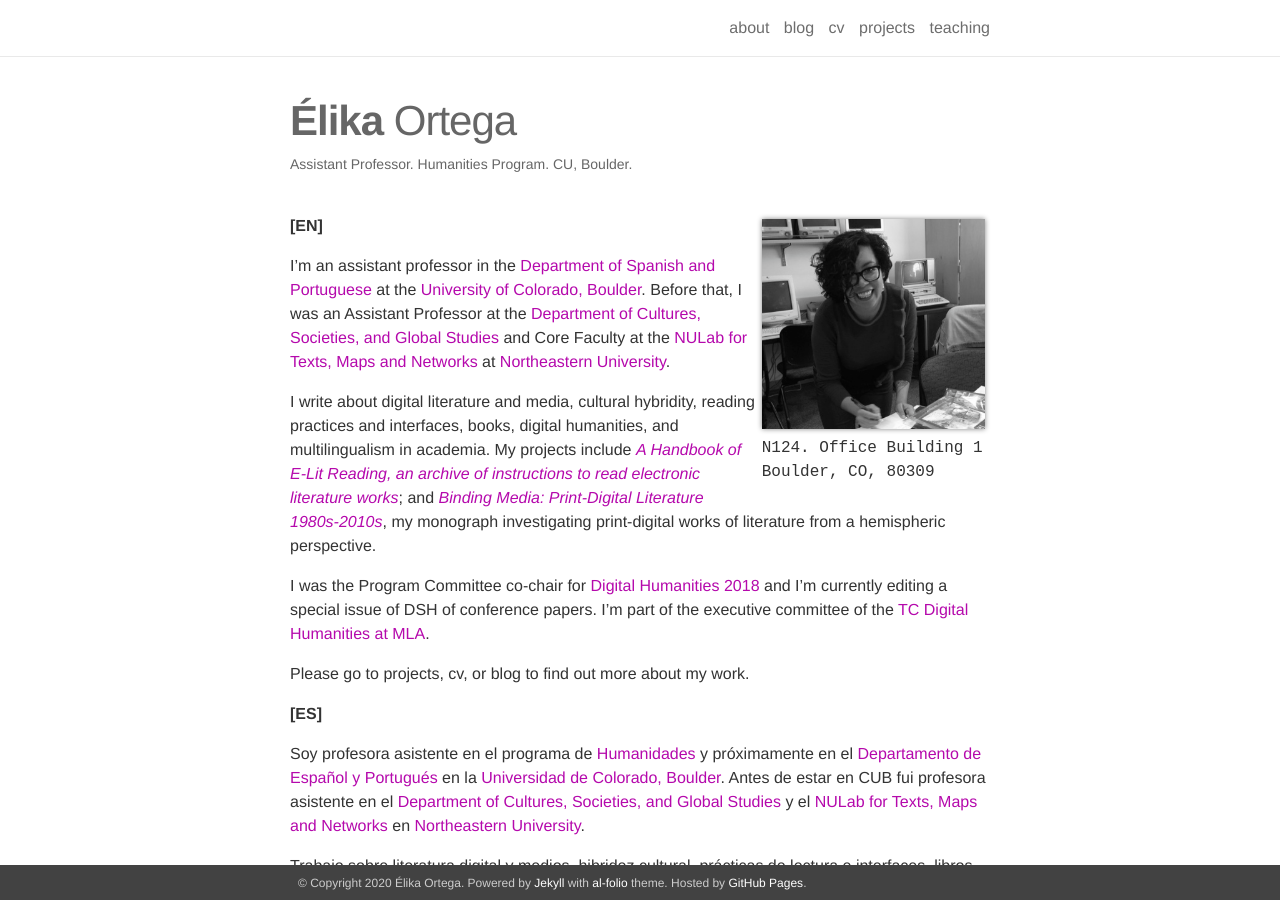
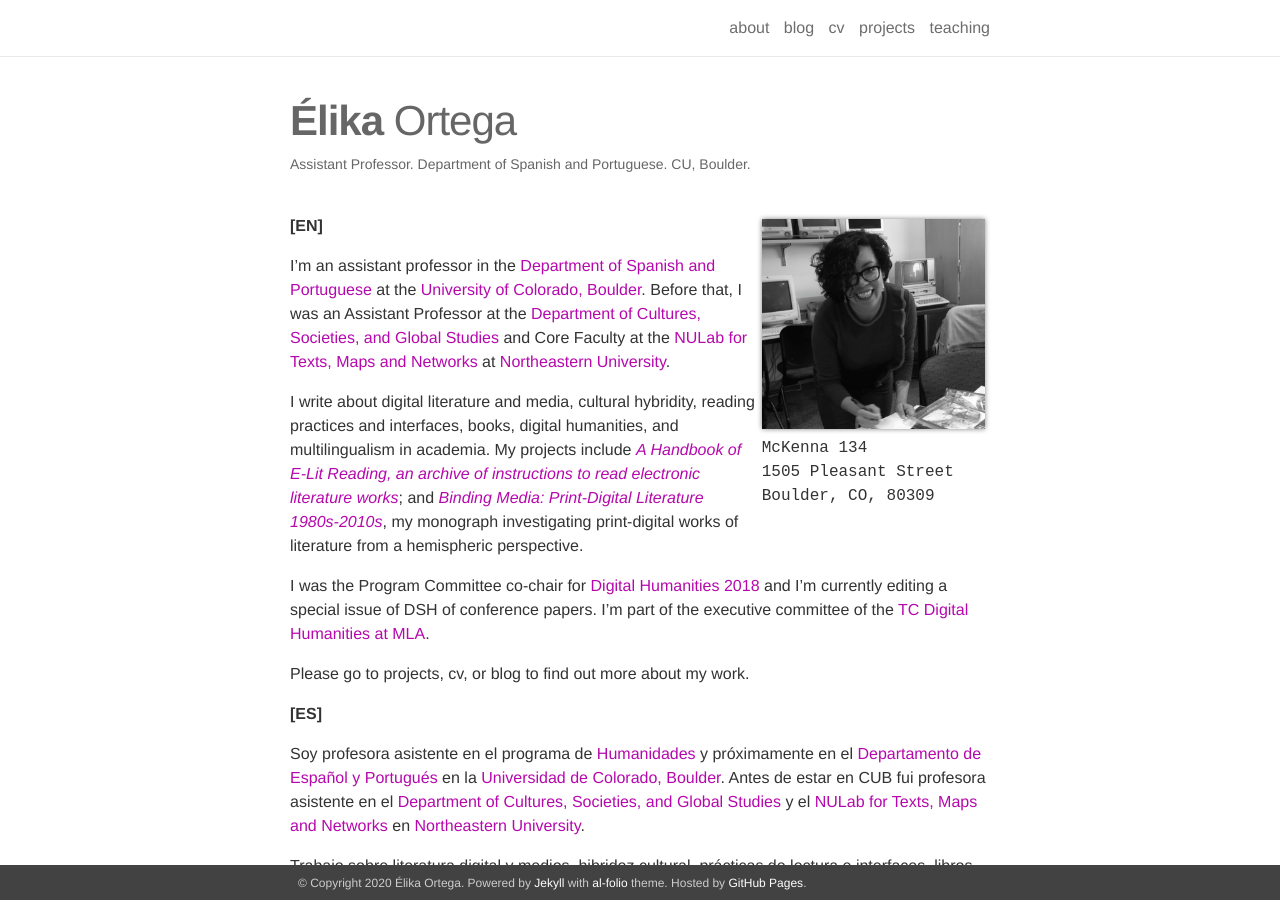
Before and after one commit to elikaortega/elikaortegadotnet, a Jekyll site: the page built from _pages/about.md, in a window 1280 px wide and 900 px high. Built offline with Jekyll 4.4.1, drawn with Linux system fonts in a browser that asks for light colours; nearby versions of some CDN libraries; some web fonts are replaced.

Commit message:
updated building info, department info

```diff
--- a/_pages/about.md
+++ b/_pages/about.md
@@ -2,13 +2,14 @@
 layout: about
 permalink: /
 title: <strong>Élika</strong> Ortega
-description: <a href="https://www.colorado.edu/humanities/">Assistant Professor. Humanities Program. CU, Boulder</a>.
+description: <a href="https://www.colorado.edu/spanish/">Assistant Professor. Department of Spanish and Portuguese. CU, Boulder</a>.
 
 profile:
   align: right
   image: workingatthelab_bnw.png
   address: >
-    <p>N124. Office Building 1</p>
+    <p>McKenna 134</p>
+    <p>1505 Pleasant Street</p>
     <p>Boulder, CO, 80309</p>
 
 news: false
```
